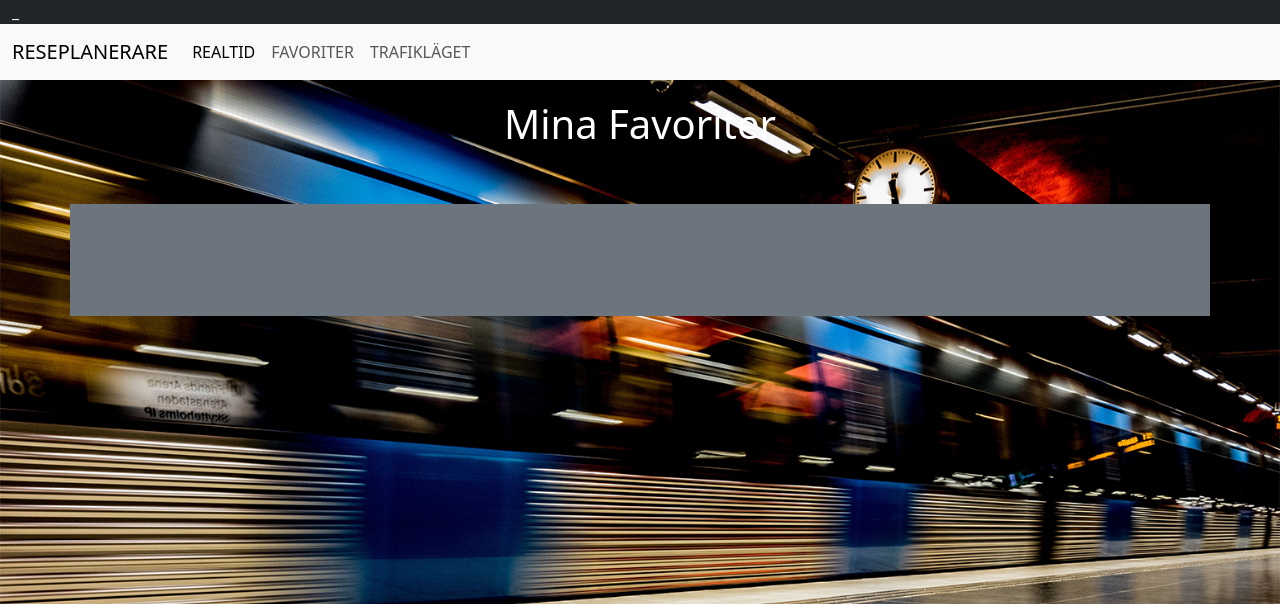
After one commit to lilaldo/Grupparbete2, a Flask app: page /favoriter in a window 1280 px wide. The commit adds this page. Shown: the top 604 px of the page. Run offline with Flask 3, Linux system fonts and the light colour scheme; some libraries are stand-ins or nearby versions.

Commit message:
Bytt ut priser och ersätt med något roligare.

```diff
--- a/application/app.py
+++ b/application/app.py
@@ -236,13 +236,15 @@ def realtid_result():
 ##############################################################################################
 
 # Priser-sidan
-@app.route('/priser')
-def priser():
-    return render_template('priser.html')
+@app.route('/favoriter')
+def favoriter():
+    # Läs sökhistoriken från en cookie om den finns
+    search_history = json.loads(request.cookies.get('search_history', '[]'))
+    return render_template('favoriter.html', search_history=search_history)
 
 """Vi hade andra visioner för denna sidan men tiden räckte inte till för det.
 Till en början var tanken att vi skulle kombinera SL och polisen men efter att vi insett hur många olika api:er
-vi skulle behöva ha att göra med så stannade vi vid SL enbart."""
+vi skulle behöva ha att göra med så stannade vi vid SL enbart. Här sparas tidigare sökningar från användaren."""
 ##############################################################################################
 # Trafikläge-sidan
 @app.route('/trafiklage', methods=['POST', 'GET'])
--- /dev/null
+++ b/application/templates/favoriter.html
@@ -0,0 +1,23 @@
+{% extends "layout.html" %}
+{% block content %}
+<div class="container">
+    <div class="row">
+        <div class="col text-center" style="color: white; margin-top: 20px;">
+            <h1>Mina Favoriter</h1>
+        </div>
+    </div>
+</div>
+<div class="container">
+    <div class="row">
+        <div class="bg-secondary text-white p-5 mb-5 mt-5">
+            <div class="col" style="color: white;">
+                <ul>
+                    {% for query in search_history %}
+                    <li>{{ query|replace("From", "Från")|replace("To", "Till") }}</li>
+                    {% endfor %}
+                </ul>
+            </div>
+        </div>
+    </div>
+</div>
+{% endblock %}
--- a/application/templates/header.html
+++ b/application/templates/header.html
@@ -11,7 +11,7 @@
                     <a class="nav-link active" aria-current="page" href="/realtid">REALTID</a>
                 </li>
                 <li class="nav-item">
-                    <a class="nav-link" href="/priser">PRISER</a>
+                    <a class="nav-link" href="/favoriter">FAVORITER</a>
                 </li>
                 <li class="nav-item">
                     <a class="nav-link" href="/trafiklage">TRAFIKLÄGET</a>
```
Also changed, not shown: application/templates/priser.html (deleted, +0 -33 lines), tests/test_2_app.py (+2 -2 lines).
